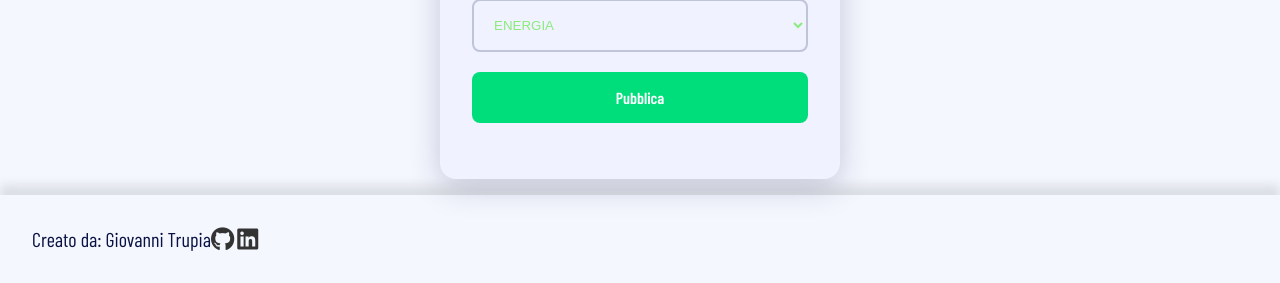
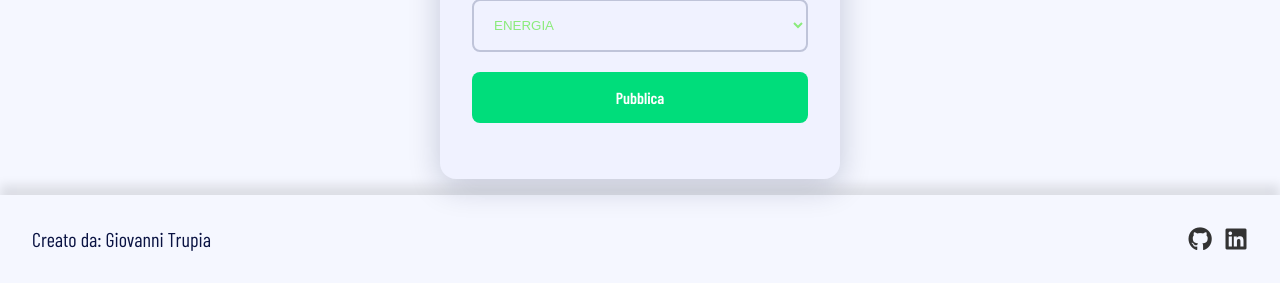
Before and after one commit to giova2217/ProgettoEco, a PHP site: page /views/crea.php in a window 1280 px wide. Shown: the part 726-1009 px from the top of the page. Run offline with PHP 8.4, Linux system fonts and the light colour scheme; data comes from the database, SQL or seed files in the repository; some libraries are stand-ins or nearby versions; some web fonts are replaced.

Commit message:
Refactor footer styles for better alignment
Updated footer styles to improve layout and alignment.

```diff
--- a/assets/styles/styles.css
+++ b/assets/styles/styles.css
@@ -676,22 +676,37 @@ footer {
   box-shadow: 0 -10px 10px rgba(0, 0, 0, 0.1);
   border-bottom: none;
 }
+
 .footer-content {
+  display: flex;
+  align-items: center;
+  width: 100%;
   padding: 16px;
-  display: flex;
-  width: 100%;
+  box-sizing: border-box;
 }
+
 .footer-text {
   color: var(--title-color);
   font-size: 1.25rem;
   text-align: left;
 }
+
+.footer-socials {
+  display: flex;
+  align-items: center;
+  gap: 12px;
+  margin-left: auto;
+  flex-shrink: 0;
+}
+
 .github-link {
+  display: flex;
+  align-items: center;
+  justify-content: center;
   height: 24px;
   width: 24px;
-  text-align: right;
   color: #333;
-  margin-left: auto;
+  flex-shrink: 0;
 }
 
 .github-link i {
```
